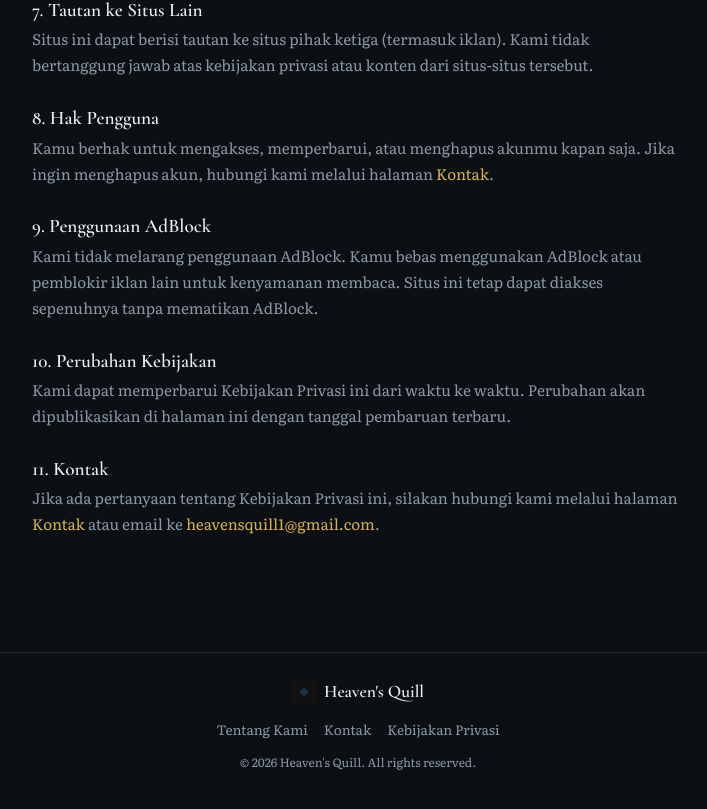
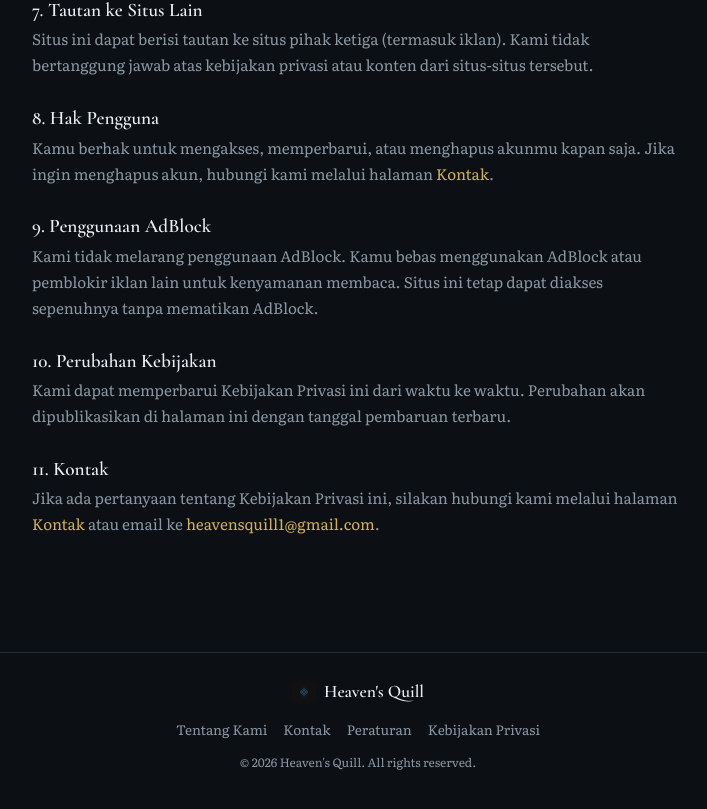
Before and after one commit to Zrukk/heavens-quill-web, a React (Vite) app: page /kebijakan-privasi in a window 1280 px wide. Shown: the part 1411-2220 px from the top of the page, without its empty margins (282-989 px from the left). Built offline with nearby package versions, Linux system fonts and the light colour scheme; no server answers.

Commit message:
Add 'Peraturan' link to Footer component

```diff
--- a/src/components/Footer.jsx
+++ b/src/components/Footer.jsx
@@ -42,6 +42,9 @@ export default function Footer() {
           <Link to="/kontak" style={{ color: 'var(--text-muted)', fontSize: '0.85rem' }}>
             Kontak
           </Link>
+          <Link to="/peraturan" style={{ color: 'var(--text-muted)', fontSize: '0.85rem' }}>
+            Peraturan
+          </Link>
           <Link to="/kebijakan-privasi" style={{ color: 'var(--text-muted)', fontSize: '0.85rem' }}>
             Kebijakan Privasi
           </Link>
```
